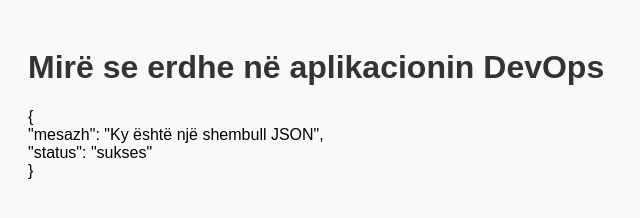
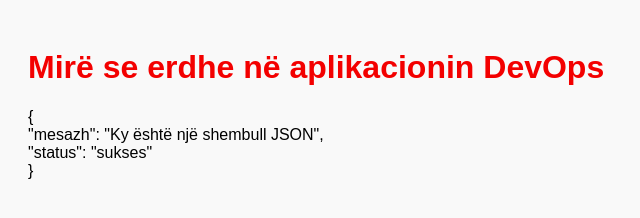
Before and after one commit to mirjan01allaraj/testdevopsAPP, a website: page webapp/index.html in a window 1280 px wide. Shown: the whole page, without its empty margins (0-640 px from the left). Drawn offline with Linux system fonts and the light colour scheme; files whose address does not match are found by name.

Commit message:
Update h1 color to enhance visibility in style.css

```diff
--- a/webapp/style.css
+++ b/webapp/style.css
@@ -4,5 +4,5 @@
   padding: 20px;
 }
 h1 {
-  color: #333;
+  color: #f30000;
 }
```
